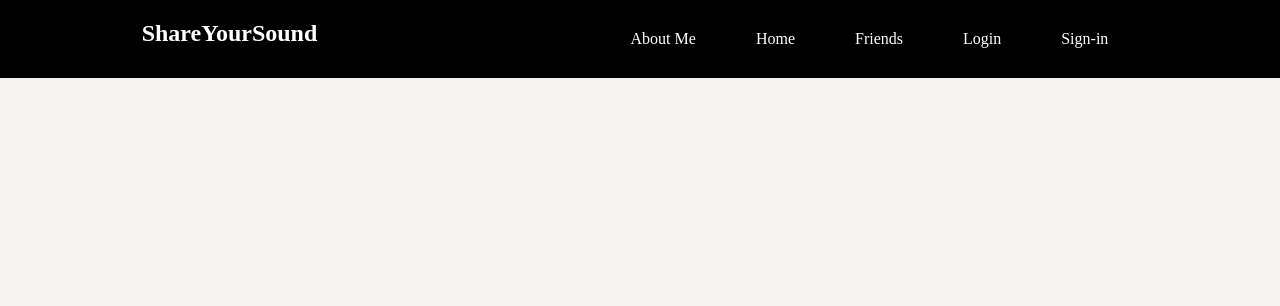
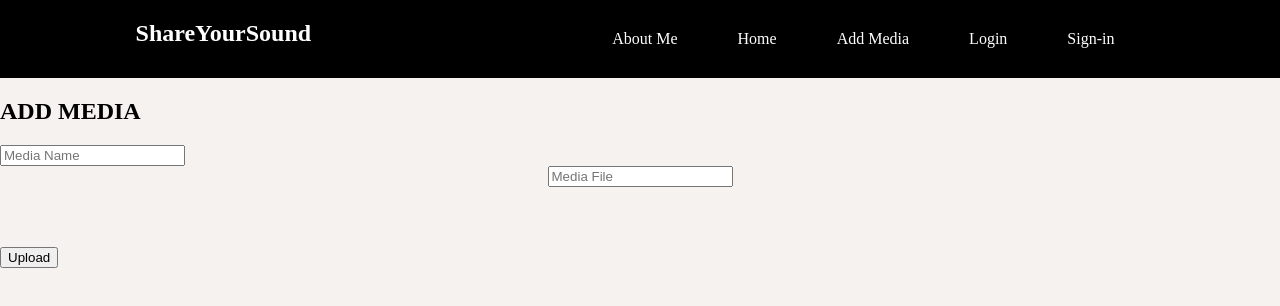
Before and after one commit to BEYMOHAMED/ShareUrSound, a Vue app: page /media/add in a window 1280 px wide. Shown: the top 306 px of the page. Built offline with nearby package versions, Linux system fonts and the light colour scheme.

Commit message:
:sparkles: add media features

```diff
--- /dev/null
+++ b/src/components/Media.vue
@@ -0,0 +1,41 @@
+<template>
+  <div>
+    <h1>Media</h1>
+    <ul>
+        <li v-for="media in medias" :key="media.id">
+          <router-link :to="{name:'Medium', params: { id: media.id }}">
+            {{ media.name }}
+          </router-link>
+          <p>Like</p>
+          <router-link :to="{name:'User', params: { id: media.author.id }}">
+            <p>Author: {{ media.author.firstname }} {{ media.author.lastname }}</p>
+          </router-link>
+        </li>
+    </ul>
+  </div>
+</template>
+
+<script>
+import { ref, onBeforeMount } from 'vue';
+import axios from 'axios';
+
+export default {
+  name: 'Media',
+  setup() {
+    const medias = ref([]);
+    onBeforeMount(async () => {
+      const response = await axios.get('https://api.shareyoursound.loscil.fr/api/media', {
+        headers: {
+          Authorization: `Bearer ${sessionStorage.getItem('token')}`,
+        },
+      });
+      medias.value = response.data.media;
+
+      console.log(response);
+    });
+    return {
+      medias,
+    };
+  },
+};
+</script>
--- a/src/components/NavBar.vue
+++ b/src/components/NavBar.vue
@@ -5,7 +5,9 @@
             <div class="listnav">
                 <div><router-link to="/about" class="removeliststyle">About Me</router-link></div>
                 <div><router-link to="/" class="removeliststyle">Home</router-link></div>
-                <div><router-link to="/" class="removeliststyle">Friends</router-link></div>
+                <div>
+                  <router-link to="/media/add" class="removeliststyle">Add Media</router-link>
+                </div>
                 <div v-show="!isLogged && !storeLogged">
                   <router-link to="/login" class="removeliststyle">Login</router-link>
                 </div>
--- a/src/router/index.js
+++ b/src/router/index.js
@@ -8,6 +8,8 @@ import UserFollowers from '../views/UserFollowers.vue';
 import UserFollows from '../views/UserFollows.vue';
 import MyFollows from '../views/MyFollows.vue';
 import MyFollowers from '../views/MyFollowers.vue';
+import AddMedia from '../views/AddMedia.vue';
+import Medium from '../views/Medium.vue';
 
 const routes = [
   {
@@ -60,6 +62,16 @@ const routes = [
     name: 'MyFollows',
     component: MyFollows,
   },
+  {
+    path: '/media/add',
+    name: 'AddMedia',
+    component: AddMedia,
+  },
+  {
+    path: '/media/:id(\\d+)',
+    name: 'Medium',
+    component: Medium,
+  },
 ];
 
 const router = createRouter({
--- a/src/views/AboutMe.vue
+++ b/src/views/AboutMe.vue
@@ -42,7 +42,7 @@ export default {
           Authorization: `Bearer ${sessionStorage.getItem('token')}`,
         },
       });
-      console.log(response);
+
       firstname.value = response.data.user.firstname;
       lastname.value = response.data.user.lastname;
       email.value = response.data.user.email;
--- /dev/null
+++ b/src/views/AddMedia.vue
@@ -0,0 +1,78 @@
+<template>
+  <div>
+    <h2>ADD MEDIA</h2>
+      <form
+        id="app"
+        novalidate="true"
+        @submit.prevent="addMedia"
+      >
+        <div>
+          <div>
+            <input
+              id="mediaName"
+              v-model="mediaName"
+              type="text"
+              name="mediaName"
+              placeholder="Media Name"
+            >
+          </div>
+
+          <div class="field">
+            <input
+            placeholder="Media File"
+              id="mediaFile"
+              v-model="mediaFile"
+              type="text"
+              name="mediaFile"
+            >
+          </div>
+        </div>
+        <button type="submit">Upload</button>
+      </form>
+  </div>
+</template>
+<script>
+import { ref } from 'vue';
+import axios from 'axios';
+import { useRouter } from 'vue-router';
+
+export default {
+  setup() {
+    const router = useRouter();
+    const mediaName = ref('');
+    const mediaFile = ref('');
+
+    function addMedia() {
+      axios.post('https://api.shareyoursound.loscil.fr/api/media',
+        {
+          name: mediaName.value,
+          file: mediaFile.value,
+        },
+        {
+          headers: {
+            Authorization: `Bearer ${sessionStorage.getItem('token')}`,
+          },
+        })
+        .then(async (response) => {
+          if (response.data.code === 200) {
+            alert('File added');
+            router.push({
+              name: 'Home',
+            });
+          } else {
+            alert('Failed to add media!');
+          }
+        })
+        .catch((error) => {
+          console.log(error);
+        });
+    }
+
+    return {
+      mediaName,
+      mediaFile,
+      addMedia,
+    };
+  },
+};
+</script>
--- a/src/views/Home.vue
+++ b/src/views/Home.vue
@@ -1,20 +1,17 @@
 <template>
   <div class="home">
-    <Users/>
-    <HelloWorld/>
+    <Media/>
   </div>
 </template>
 
 <script>
 // @ is an alias to /src
-import HelloWorld from '@/components/HelloWorld.vue';
-import Users from '@/components/Users.vue';
+import Media from '@/components/Media.vue';
 
 export default {
   name: 'Home',
   components: {
-    HelloWorld,
-    Users,
+    Media,
   },
 };
 </script>
--- /dev/null
+++ b/src/views/Medium.vue
@@ -0,0 +1,58 @@
+<template>
+  <div class="about">
+    <h1>Medium</h1>
+    <p>name: {{ name }}</p>
+    <p>Author: {{ author }}</p>
+    <p>Likes: {{likes}}</p>
+    <p>Type: </p>
+    <ul>
+      <li v-for="type in types" :key="type.id">
+        {{type.name}}
+      </li>
+    </ul>
+    <button @click="like" v-show="!liked">Like</button>
+  </div>
+</template>
+
+<script>
+import { ref, onBeforeMount } from 'vue';
+import { useRoute } from 'vue-router';
+import axios from 'axios';
+
+export default {
+  name: 'Medium',
+  setup() {
+    const route = useRoute();
+    const name = ref('');
+    const author = ref('');
+    const liked = ref(false);
+    const likes = ref(0);
+    const types = ref([]);
+    onBeforeMount(async () => {
+      const response = await axios.get(`https://api.shareyoursound.loscil.fr/api/media/${route.params.id}`, {
+        headers: {
+          Authorization: `Bearer ${sessionStorage.getItem('token')}`,
+        },
+      });
+      console.log(response);
+      name.value = response.data.medium.name;
+      types.value = response.data.medium.types;
+      likes.value = response.data.medium.likers.length;
+      author.value = `${response.data.medium.author.firstname} ${response.data.medium.author.lastname}`;
+    });
+
+    const like = async () => {
+      const response = await axios.post(`https://api.shareyoursound.loscil.fr/api/media/like/${route.params.id}`, {}, {
+        headers: {
+          Authorization: `Bearer ${sessionStorage.getItem('token')}`,
+        },
+      });
+      liked.value = true;
+      console.log(response.data);
+    };
+    return {
+      name, types, likes, author, like, liked,
+    };
+  },
+};
+</script>
```
